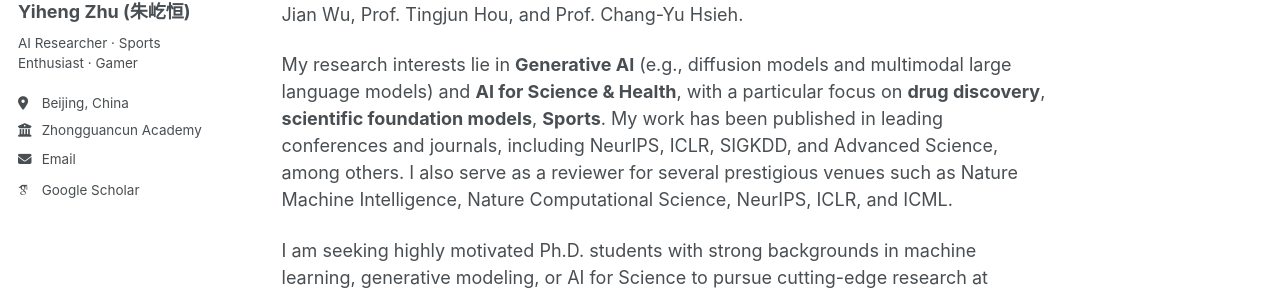
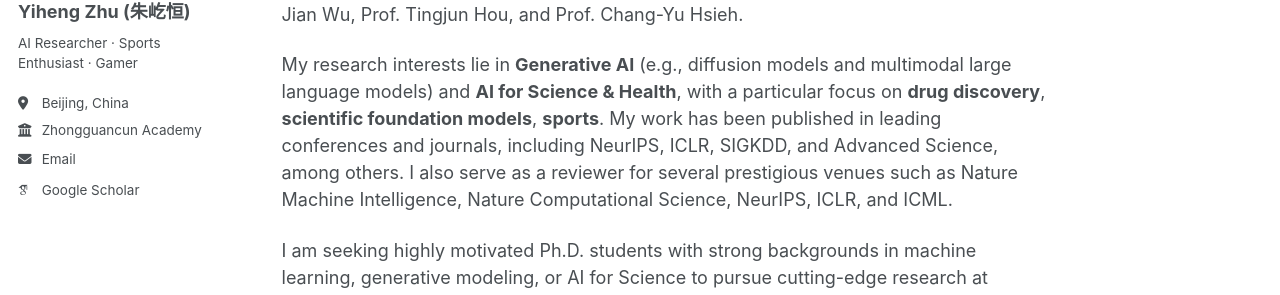
Before and after one commit to derrickzhu147/derrickzhu147.github.io, a Jekyll site: the page built from _pages/about.md, in a window 1280 px wide and 900 px high. Shown: the part 242-537 px from the top of the window. Built offline with Jekyll 4.4.1, drawn with Linux system fonts in a browser that asks for light colours; some web fonts are replaced; a script that is not in the unit is left out.

```diff
--- a/_pages/about.md
+++ b/_pages/about.md
@@ -11,7 +11,7 @@ About Me
 ======
 Hi, I am an Assistant Professor at Zhongguancun Academy. Prior to this, I received my Ph.D. degree in Computer Science from Zhejiang University, under the supervision of Prof. Jian Wu, Prof. Tingjun Hou, and Prof. Chang-Yu Hsieh.
 
-My research interests lie in **Generative AI** (e.g., diffusion models and multimodal large language models) and **AI for Science & Health**, with a particular focus on **drug discovery**, **scientific foundation models**, **Sports**. My work has been published in leading conferences and journals, including NeurIPS, ICLR, SIGKDD, and Advanced Science, among others. I also serve as a reviewer for several prestigious venues such as Nature Machine Intelligence, Nature Computational Science, NeurIPS, ICLR, and ICML.
+My research interests lie in **Generative AI** (e.g., diffusion models and multimodal large language models) and **AI for Science & Health**, with a particular focus on **drug discovery**, **scientific foundation models**, **sports**. My work has been published in leading conferences and journals, including NeurIPS, ICLR, SIGKDD, and Advanced Science, among others. I also serve as a reviewer for several prestigious venues such as Nature Machine Intelligence, Nature Computational Science, NeurIPS, ICLR, and ICML.
 
 I am seeking highly motivated Ph.D. students with strong backgrounds in machine learning, generative modeling, or AI for Science to pursue cutting-edge research at Zhongguancun Academy. Interested candidates are encouraged to contact me via **[email](mailto:zhuyiheng@zgci.ac.cn)** with their CV and research interests.
 
```
